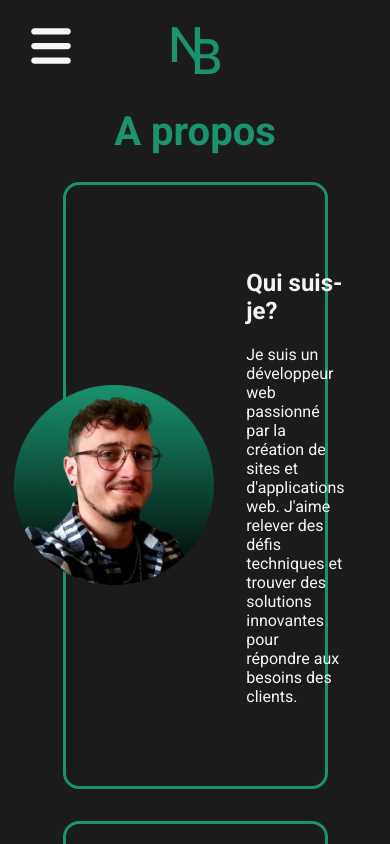
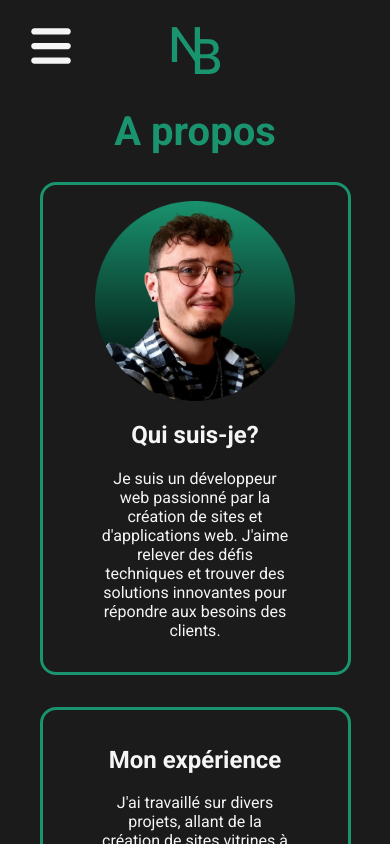
Before and after one commit to Benoit-nwk/Portfolio, a Vue app: page /about in a window 390 px wide. Shown: the top 844 px of the page. Built offline with nearby package versions, Linux system fonts and the light colour scheme.

Commit message:
FIX/ Ajout responsive page 'A propos'

```diff
--- a/src/assets/main.css
+++ b/src/assets/main.css
@@ -143,6 +143,40 @@ input{
   border: none;
 }
 
+.image_bento {
+    width: 200px;
+    height: 200px;
+}
+
+.bento{
+    display: flex;
+    justify-content: center;
+    align-items: center;
+    flex-direction: column;
+    gap: 2rem;
+    margin-bottom: 2rem;
+}
+
+article {
+    width: 50%;
+    display: flex;
+    justify-content: center;
+    align-items: center;
+    flex-direction: row;
+    text-align: start;
+    border: 0.2rem solid var(--primary-color);
+    border-radius: 1rem;
+    padding : 2rem;
+}
+
+aside{
+    width: 50%;
+    padding: 2rem;
+    >p{
+        text-align: start;
+    }
+}
+
 @media (max-width: 768px) {
   .elipse {
     width: 95%;
@@ -242,4 +276,31 @@ textarea {
   width: 20rem;
 }
 
+
+
+article {
+    width: 70%;
+    display: flex;
+    justify-content: center;
+    align-items: center;
+    flex-direction: column;
+    text-align: start;
+    border: 0.2rem solid var(--primary-color);
+    border-radius: 1rem;
+    padding : 1rem;
+    text-align: center;
 }
+
+aside{
+    width: 70%;
+    padding: 0;
+    >p{
+        text-align: center;
+    }
+}
+
+.image2{
+  display: none;
+}
+
+}
--- a/src/components/About.vue
+++ b/src/components/About.vue
@@ -8,7 +8,7 @@ const openCV=()=> {
     <h1>A propos</h1>
     <section class="bento">
         <article>
-            <img src="/icons/profile_image.png" alt="profile_image" class="image_bento">
+            <img src="/icons/profile_image.png" alt="profile_image" class="image_bento image1">
             <aside>
             <h2>Qui suis-je?</h2>
             <p>Je suis un développeur web passionné par la création de sites et d'applications web. J'aime relever des défis techniques et trouver des solutions innovantes pour répondre aux besoins des clients.</p>
@@ -19,10 +19,10 @@ const openCV=()=> {
             <h2>Mon expérience</h2>
             <p>J'ai travaillé sur divers projets, allant de la création de sites vitrines à des applications web complexes. J'ai acquis une solide expérience dans le développement front-end et back-end.</p>
             </aside>
-            <img src="/icons/experience_image.png" alt="exp_image" class="image_bento">
+            <img src="/icons/experience_image.png" alt="exp_image" class="image_bento image2">
         </article>
         <article>
-            <img src="/icons/skills_image.png" alt="skills_image" class="image_bento">
+            <img src="/icons/skills_image.png" alt="skills_image" class="image_bento image3">
             <aside>
             <h2>Mes compétences</h2>
             <p>Je maîtrise plusieurs langages de programmation et frameworks, notamment HTML, CSS, JavaScript, Vue.js, PHP et bien d'autres. Je suis toujours en quête d'apprentissage pour rester à jour avec les dernières technologies.</p>
@@ -33,37 +33,5 @@ const openCV=()=> {
 </template>
 
 <style scoped>
-.image_bento {
-    width: 200px;
-    height: 200px;
-}
 
-.bento{
-    display: flex;
-    justify-content: center;
-    align-items: center;
-    flex-direction: column;
-    gap: 2rem;
-    margin-bottom: 2rem;
-}
-
-article {
-    width: 50%;
-    display: flex;
-    justify-content: center;
-    align-items: center;
-    flex-direction: row;
-    text-align: start;
-    border: 0.2rem solid var(--primary-color);
-    border-radius: 1rem;
-    padding : 2rem;
-}
-
-aside{
-    width: 50%;
-    padding: 2rem;
-    >p{
-        text-align: start;
-    }
-}
 </style>
```
